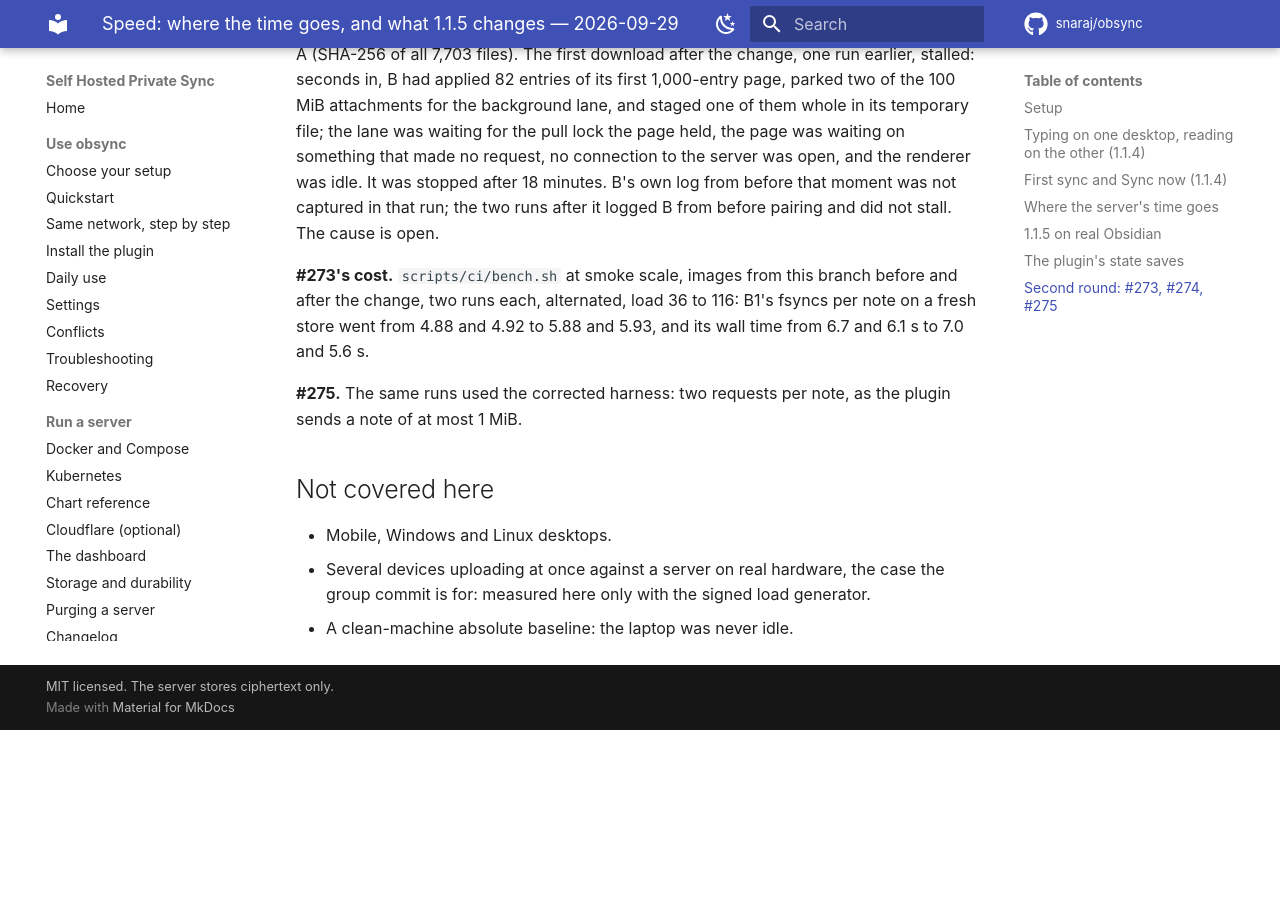
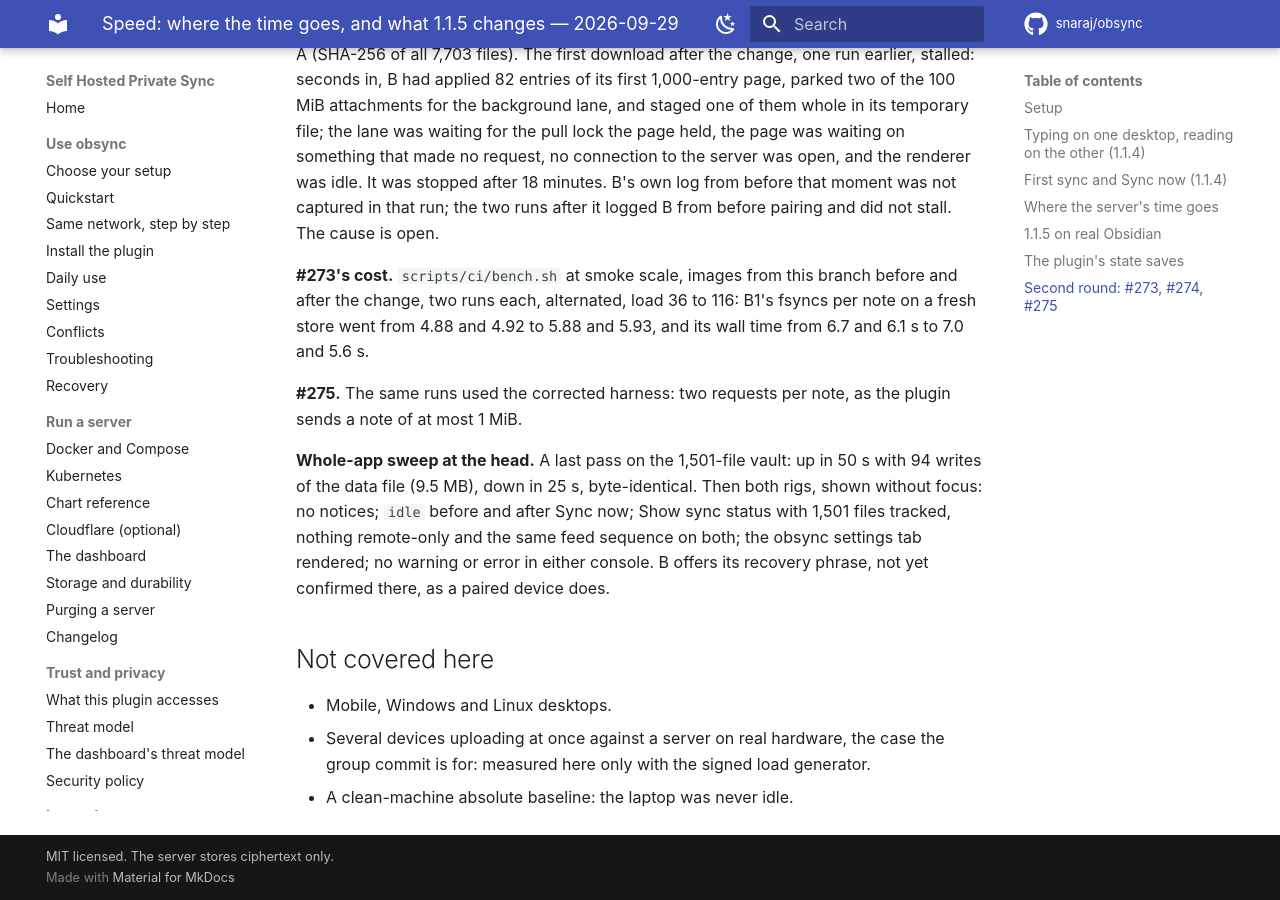
Before and after one commit to snaraj/obsync, an MkDocs documentation site: the page built from docs/validation-runs/2026-09-29-speed.md, in a window 1280 px wide and 900 px high, scrolled down 4136 px. Built offline with MkDocs 1.6.1 and Material for MkDocs 9.7.7, drawn with Linux system fonts in a browser that asks for light colours; comment, search, counter and statistics services are not loaded; before the commit the page ends 4866 px from its top, so only the background shows below that.

Commit message:
docs: the run record's last pass and whole-app sweep at the head
Problem: the second round's live passes ended by quitting the rigs; the
run record had no whole-app sweep at the head.

Mechanism: one more pass at the head (server with #273, plugin with #274)
on the 1,501-file vault, then both rigs swept (notices, status, Sync now,
Show sync status, the settings tab, console warnings and errors), recorded
in docs/validation-runs/2026-09-29-speed.md.

Evidence: up 50 s with 94 data-file writes (9.5 MB), down 25 s, all 1,501
files byte-identical; both sweeps clean (no notices, idle, 1,501 tracked,
nothing remote-only, same feed sequence, no console warning or error).

+8 docs; product and tests unchanged.

- Opus5.5

```diff
--- a/docs/validation-runs/2026-09-29-speed.md
+++ b/docs/validation-runs/2026-09-29-speed.md
@@ -176,6 +176,14 @@ and 5.93, and its wall time from 6.7 and 6.1 s to 7.0 and 5.6 s.
 **#275.** The same runs used the corrected harness: two requests per note,
 as the plugin sends a note of at most 1 MiB.
 
+**Whole-app sweep at the head.** A last pass on the 1,501-file vault: up in
+50 s with 94 writes of the data file (9.5 MB), down in 25 s, byte-identical.
+Then both rigs, shown without focus: no notices; `idle` before and after
+Sync now; Show sync status with 1,501 files tracked, nothing remote-only
+and the same feed sequence on both; the obsync settings tab rendered; no
+warning or error in either console. B offers its recovery phrase, not yet
+confirmed there, as a paired device does.
+
 ## Not covered here
 
 - Mobile, Windows and Linux desktops.
```
